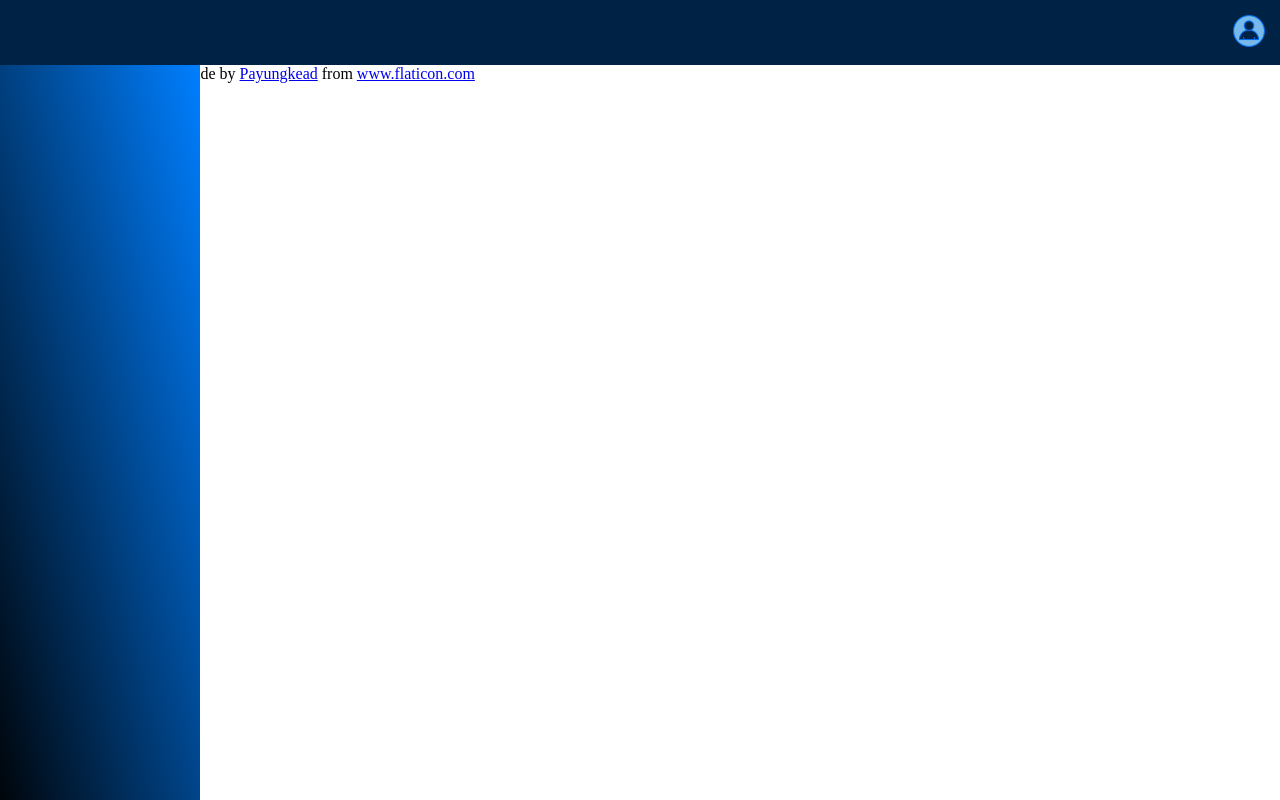
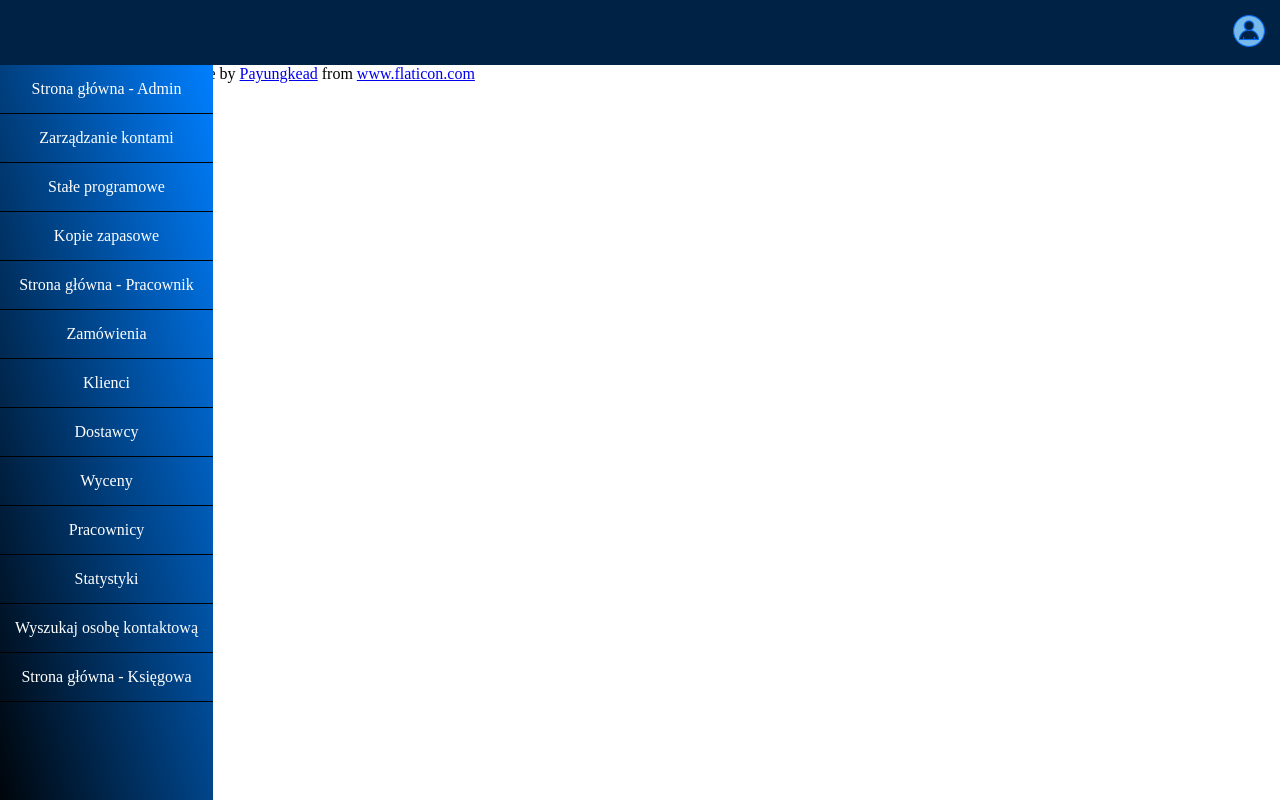
Before and after one commit to s18580/Final-thesis-UI-OLD, a Vue app: page / in a window 1280 px wide. Built offline with nearby package versions, Linux system fonts and the light colour scheme.

Commit message:
create list of routes to make in MenuBar component

```diff
--- a/src/components/MenuBar.vue
+++ b/src/components/MenuBar.vue
@@ -1,6 +1,73 @@
 
 <template>
     <div id="background">
+      <ul>
+        <li>
+          <div v-if="hasRole()" class="menuLink">
+            Strona główna - Admin
+          </div>
+        </li>
+        <li>
+          <div v-if="hasRole()" class="menuLink">
+            Zarządzanie kontami
+          </div>
+        </li>
+        <li>
+          <div v-if="hasRole()" class="menuLink">
+            Stałe programowe
+          </div>
+        </li>
+        <li>
+          <div v-if="hasRole()" class="menuLink">
+            Kopie zapasowe
+          </div>
+        </li>
+        <li>
+          <div v-if="hasRole()" class="menuLink">
+            Strona główna - Pracownik
+          </div>
+        </li>
+        <li>
+          <div v-if="hasRole()" class="menuLink">
+            Zamówienia
+          </div>
+        </li>
+        <li>
+          <div v-if="hasRole()" class="menuLink">
+            Klienci
+          </div>
+        </li>
+        <li>
+          <div v-if="hasRole()" class="menuLink">
+            Dostawcy
+          </div>
+        </li>
+        <li>
+          <div v-if="hasRole()" class="menuLink">
+            Wyceny
+          </div>
+        </li>
+        <li>
+          <div v-if="hasRole()" class="menuLink">
+            Pracownicy
+          </div>
+        </li>
+        <li>
+          <div v-if="hasRole()" class="menuLink">
+            Statystyki
+          </div>
+        </li>
+        <li>
+          <div v-if="hasRole()" class="menuLink">
+            Wyszukaj osobę kontaktową
+          </div>
+        </li>
+        <li>
+          <div v-if="hasRole()" class="menuLink">
+            Strona główna - Księgowa
+          </div>
+        </li>
+      </ul>
     </div>
 </template>
 
@@ -8,6 +75,11 @@
 
 export default {
   name: 'MenuBar',
+  methods: {
+    hasRole: function(){
+      return true; //ToDo: checking role in VueX store
+    }
+  }
 }
 </script>
 
@@ -18,4 +90,19 @@ export default {
   position: fixed;
   background: linear-gradient(to right top, #000000, #007FFF);
 }
+.menuLink{
+  padding: 15px;
+  color: white;
+  text-align: center;
+  border-bottom: 0.1rem solid black;
+}
+
+#background ul{
+  padding: 0;
+  margin: 0;
+}
+
+#background ul li{
+  list-style-type: none;
+}
 </style>
```
